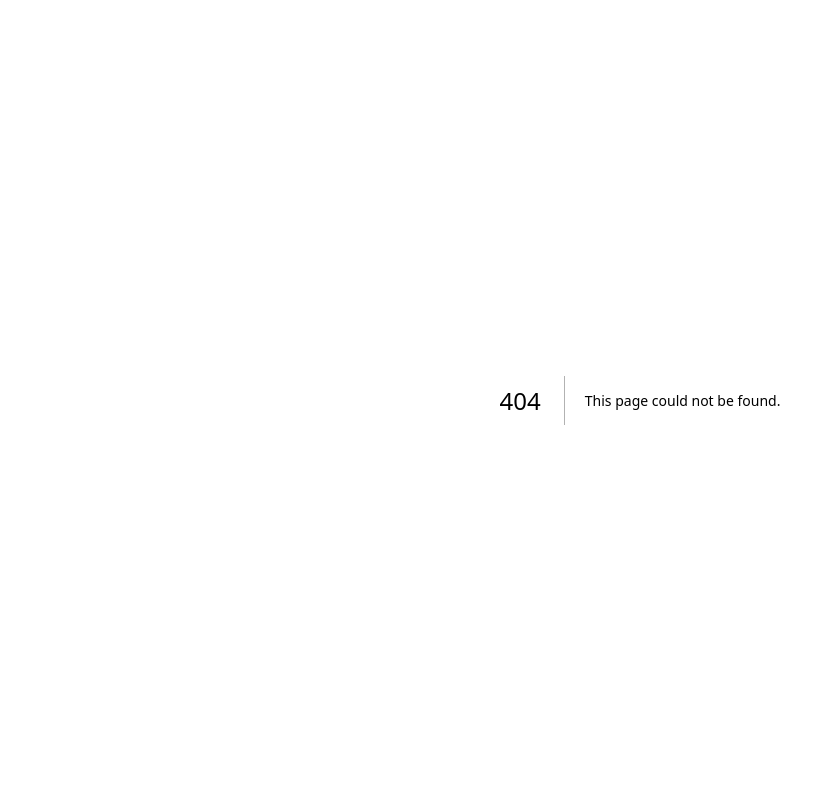
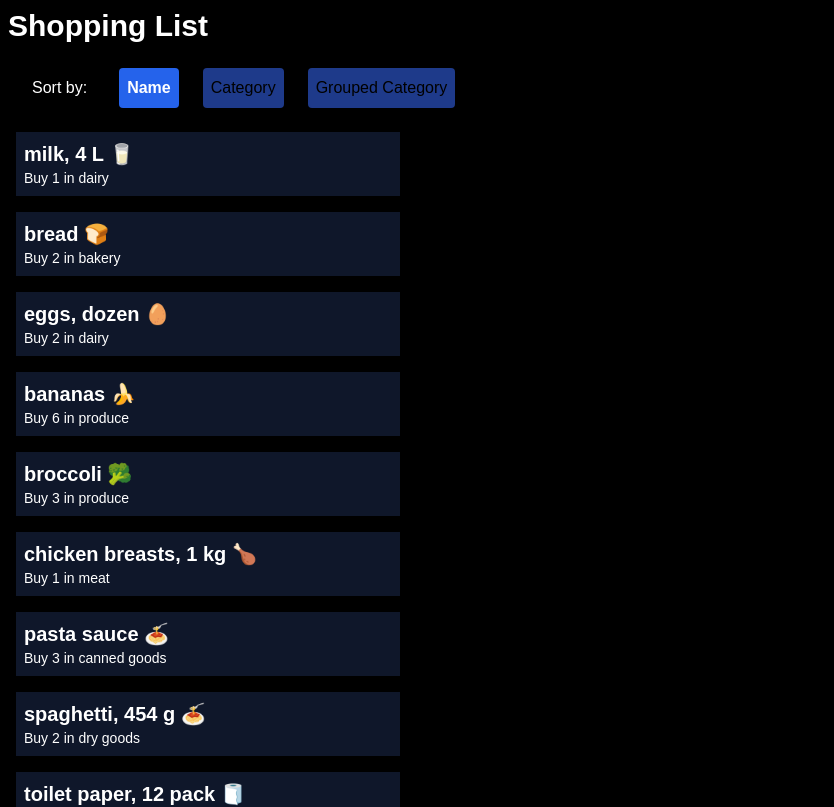
Before and after one commit to marybethsato/cprg306-assignments, a Next.js app: page /week-6 in a window 1280 px wide. Before the commit this address had no page. Shown: the top 807 px of the page, without its empty margins (0-834 px from the left). Built offline with nearby package versions, Linux system fonts and the light colour scheme.

Commit message:
feat: week 6 assignment

```diff
--- a/app/page.js
+++ b/app/page.js
@@ -26,6 +26,11 @@ export default function Home() {
                 Week 5 Assignment
               </a>
             </li>
+            <li className="hover:text-green-400 hover:underline">
+              <a href="/week-6">
+                Week 6 Assignment
+              </a>
+            </li>
           </ul>
 
         </div>
--- /dev/null
+++ b/app/week-6/item-list.js
@@ -0,0 +1,85 @@
+"use client";
+
+import { useState } from "react";
+import Item from "./item";
+import itemsData from './items.json';
+
+
+export default function ItemList() {
+    const [items, setItems] = useState(itemsData);
+
+    const [sortBy, setSortBy] = useState("name");
+
+    const groupByCategory = (items) => {
+        const grouped = items.reduce((accumulator, item) => {
+            if (!accumulator[item.category]) {
+                accumulator[item.category] = [];
+            }
+            accumulator[item.category].push(item);
+            return accumulator;
+        }, {});
+
+        return Object.entries(grouped);
+    };
+
+    function sort(value) {
+
+        setSortBy(value);
+
+        if (value == 'name') {
+            const sortedItems = [...itemsData].sort((a, b) =>
+                a.name.localeCompare(b.name)
+            );
+            setItems(sortedItems);
+        } else if (value == 'category') {
+            const sortedItems = [...itemsData].sort((a, b) =>
+                a.category.localeCompare(b.category)
+            );
+            setItems(sortedItems);
+        } else if (value == 'grouped category') {
+            const groupedItems = groupByCategory(itemsData);
+            setItems(groupedItems);
+        }
+    }
+
+    return (
+        <div>
+            <div className="p-2 m-4 max-w-m flex gap-6">
+                <label className="p-2">
+                    Sort by:
+                </label>
+                <button className={`${sortBy == 'name' ? 'bg-blue-600 font-bold' : 'bg-blue-900 text-black'} p-2 rounded`} onClick={() => sort("name")}>Name</button>
+                <button className={`${sortBy == 'category' ? 'bg-blue-600 font-bold' : 'bg-blue-900 text-black'} p-2 rounded`} onClick={() => sort("category")}>Category</button>
+                <button className={`${sortBy == 'grouped category' ? 'bg-blue-600 font-bold' : 'bg-blue-900 text-black'} p-2 rounded`} onClick={() => sort("grouped category")}>Grouped Category</button>
+            </div>
+
+            <ul>
+                {sortBy == 'grouped category' ?
+                    items.map(([category, categoryItems]) => (
+                        <li key={category} className="mb-4">
+                            <h2 className="capitalize text-lg font-bold pl-4">{category}</h2>
+                            <ul className="pl-4">
+                                {categoryItems.map((item) => (
+                                    <Item
+                                        key={item.id}
+                                        name={item.name}
+                                        quantity={item.quantity}
+                                        category={item.category}
+                                    />
+                                ))}
+                            </ul>
+                        </li>
+                    )) :
+                    items.map((item, index) => (
+                        <Item
+                            key={index}
+                            name={item.name}
+                            quantity={item.quantity}
+                            category={item.category}
+                        />
+                    ))
+                }
+            </ul>
+        </div>
+    );
+}
--- /dev/null
+++ b/app/week-6/item.js
@@ -0,0 +1,11 @@
+
+const Item = ({ name, quantity, category }) => {
+    return (
+        <li className="p-2 m-4 bg-slate-900 max-w-sm">
+            <h2 className="text-xl font-bold">{name}</h2>
+            <div className="text-sm">Buy {quantity} in {category}</div>
+        </li>
+    );
+};
+
+export default Item;
--- /dev/null
+++ b/app/week-6/items.json
@@ -0,0 +1,74 @@
+[
+    {
+      "id": "1h2GJKH12gkHG31h1H",
+      "name": "milk, 4 L 🥛",
+      "quantity": 1,
+      "category": "dairy"
+    },
+    {
+      "id": "2KJH3k2j3H1k2J3K1H",
+      "name": "bread 🍞",
+      "quantity": 2,
+      "category": "bakery"
+    },
+    {
+      "id": "3h2KJH3k2j3H1k2J3",
+      "name": "eggs, dozen 🥚",
+      "quantity": 2,
+      "category": "dairy"
+    },
+    {
+      "id": "4k2J3K1H2GJKH12gk",
+      "name": "bananas 🍌",
+      "quantity": 6,
+      "category": "produce"
+    },
+    {
+      "id": "5H1h1H2KJH3k2j3H",
+      "name": "broccoli 🥦",
+      "quantity": 3,
+      "category": "produce"
+    },
+    {
+      "id": "6H1k2J3K1H2GJKH1",
+      "name": "chicken breasts, 1 kg 🍗",
+      "quantity": 1,
+      "category": "meat"
+    },
+    {
+      "id": "7gkHG31h1H2KJH3k",
+      "name": "pasta sauce 🍝",
+      "quantity": 3,
+      "category": "canned goods"
+    },
+    {
+      "id": "8j3H1k2J3K1H2GJK",
+      "name": "spaghetti, 454 g 🍝",
+      "quantity": 2,
+      "category": "dry goods"
+    },
+    {
+      "id": "9H12gkHG31h1H2KJ",
+      "name": "toilet paper, 12 pack 🧻",
+      "quantity": 1,
+      "category": "household"
+    },
+    {
+      "id": "10H3k2j3H1k2J3K1",
+      "name": "paper towels, 6 pack",
+      "quantity": 1,
+      "category": "household"
+    },
+    {
+      "id": "11k2J3K1H2GJKH12",
+      "name": "dish soap 🍽️",
+      "quantity": 1,
+      "category": "household"
+    },
+    {
+      "id": "12GJKH12gkHG31h1",
+      "name": "hand soap 🧼",
+      "quantity": 4,
+      "category": "household"
+    }
+  ]
--- /dev/null
+++ b/app/week-6/page.js
@@ -0,0 +1,9 @@
+import ItemList from "./item-list";
+export default function Page() {
+    return (
+      <main>
+        <h2 className="text-3xl font-bold m-2">Shopping List</h2>
+        <ItemList></ItemList>
+      </main>
+    );
+  }
```
